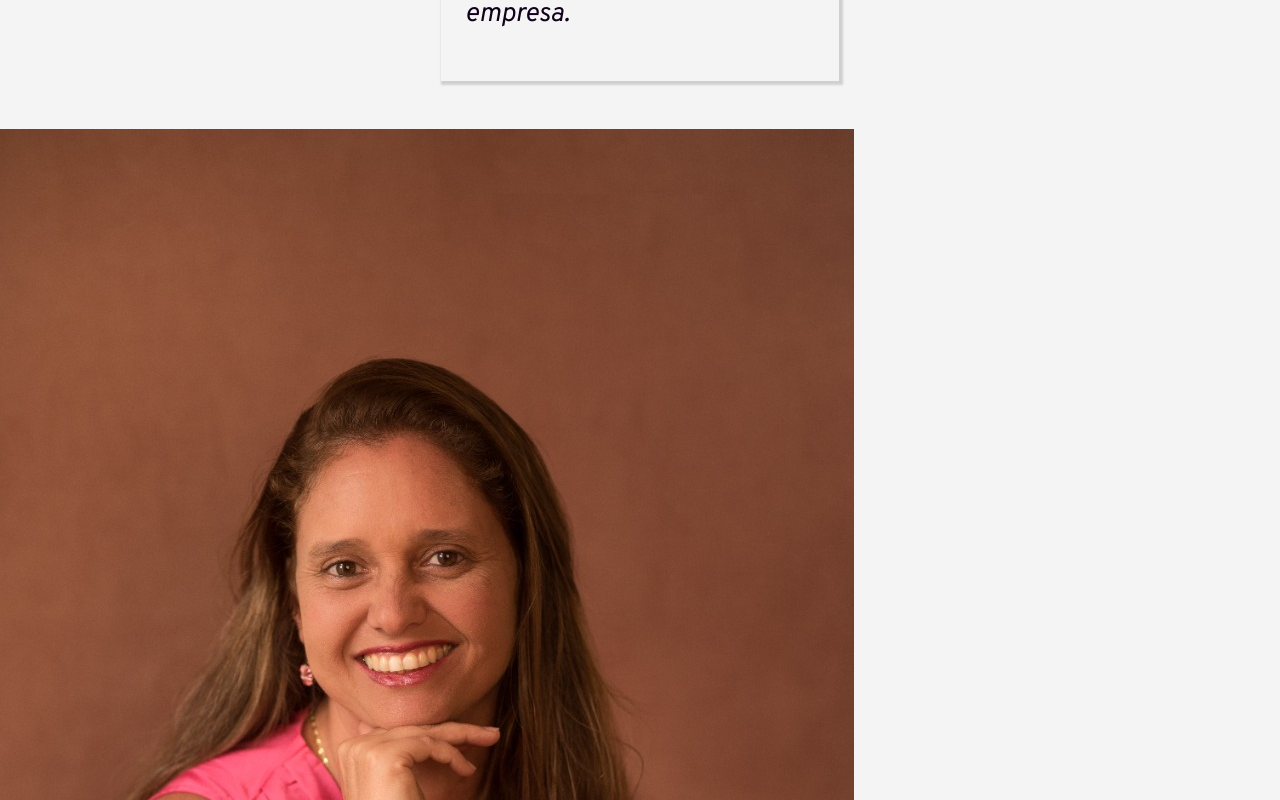
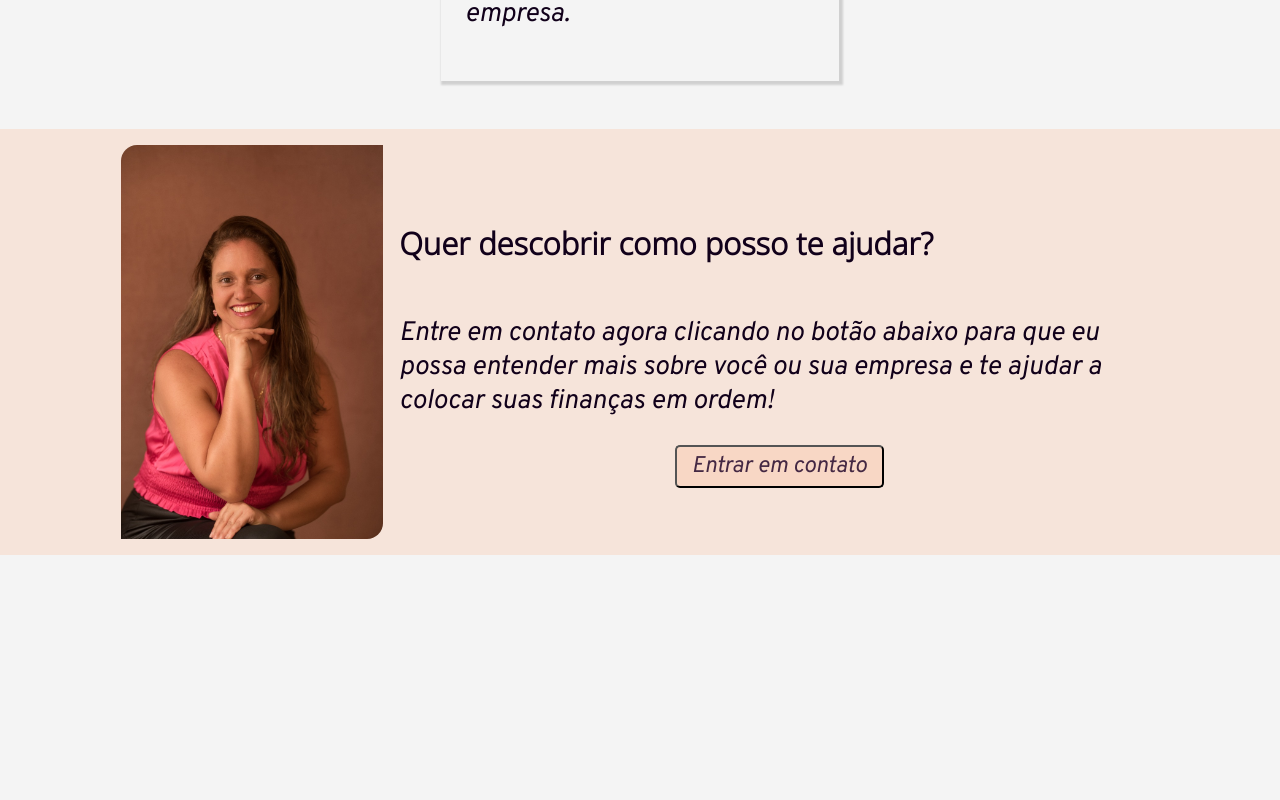
Before and after one commit to yannidilly/MAfin, a React (Create React App) app: page / in a window 1280 px wide. Shown: the part 2840-3640 px from the top of the page. After the commit the page ends 3395 px from the top, so only its background shows below. Built offline with nearby package versions, Linux system fonts and the light colour scheme.

Commit message:
cria estilização para a secção de contato

```diff
--- a/src/styles/pages/Home.css
+++ b/src/styles/pages/Home.css
@@ -83,3 +83,33 @@
 .service-div button a {
   all: unset;
 }
+
+.contact-section {
+  background-color: #ff965d2c;
+  display: flex;
+  justify-content: center;
+  flex-wrap: wrap;
+  gap: 1rem;
+  padding: 1rem 3rem;
+}
+
+.contact-section img {
+  border-radius: 1rem 0;
+  height: calc(50vh - 0.5vw);
+}
+
+.contact-section div {
+  display: flex;
+  flex-direction: column;
+  justify-content: center;
+  max-width: calc(50vw + 15vh);
+  width: calc(95% + 5vh);
+}
+
+.contact-section div button {
+  align-self: center;
+}
+
+.contact-section div button a {
+  all: unset;
+}
```
